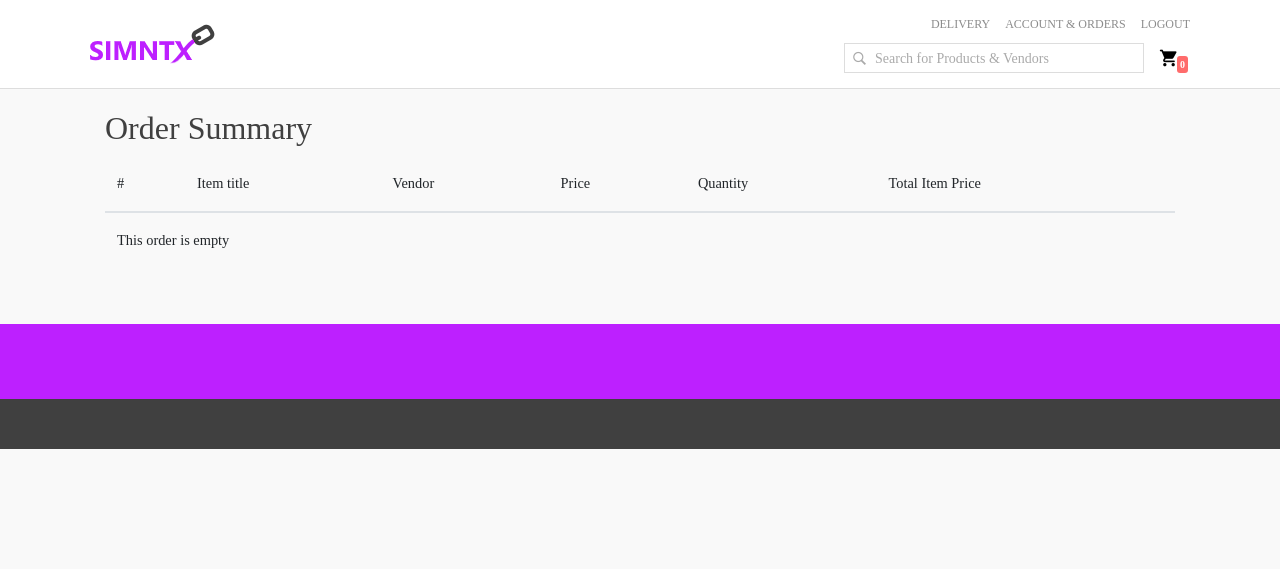
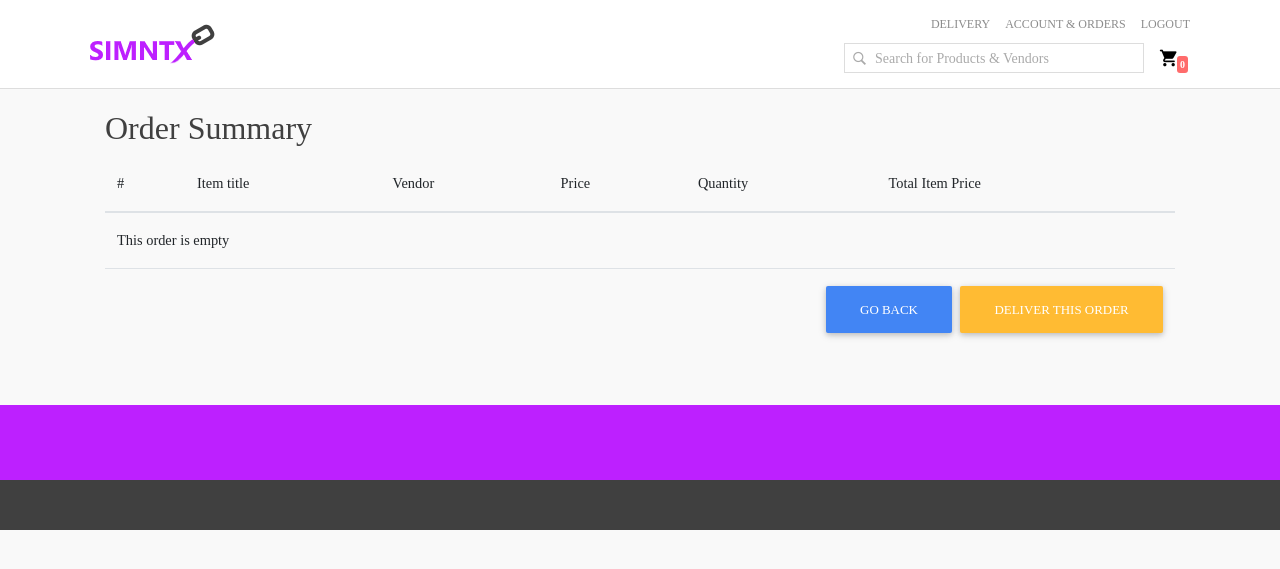
Before and after one commit to nfishel48/simntx, a Django app: template templates/driver_summary.html in a window 1280 px wide. Shown: the top 569 px of the page. Run offline with Django 3.2, Linux system fonts and the light colour scheme; the template is opened without the code that fills it, so the values that code supplies are empty; the visitor is signed in with stand-in values (Sample User, id 1); data comes from the database, SQL or seed files in the repository; some libraries are stand-ins or nearby versions; some web fonts are replaced.

Commit message:
added customer options too the orders screen

```diff
--- a/core/models.py
+++ b/core/models.py
@@ -175,6 +175,7 @@ class Order(models.Model):
 
 
 
+
 class Address(models.Model):
     user = models.ForeignKey(settings.AUTH_USER_MODEL, on_delete=models.CASCADE)
     street_address = models.CharField(max_length=100)
--- /dev/null
+++ b/templates/account/email/order_received.txt
@@ -0,0 +1 @@
+Your order was marked as delivered by the driver.
--- a/templates/driver_summary.html
+++ b/templates/driver_summary.html
@@ -1,5 +1,12 @@
 {% extends "base.html" %}
 {% load staticfiles %}
+{% block js %}
+<script>
+function goBack() {
+  window.history.back();
+}
+</script>
+{% endblock %}
 
 {% block title %}
 
@@ -63,15 +70,30 @@
             <td colspan="5"><b>Order Total</b></td>
             <td><b >${{ object.get_total }}</b></td>
         </tr>
+        {% endif %}
+
+        {% if request.user.is_staff %}
+        {% comment %} Driver sees this {% endcomment %}
         <tr>
-
             <td colspan="6">
             {% if object.driver.id == request.user.id %}
-            <a class='btn btn-warning float-right ml-2' type="submit" href="{% url 'core:set-received' object.get_ref_code %}">Mark Delivered</a>
+            <a class='btn btn-success float-right ml-2' type="submit" href="{% url 'core:set-received' object.get_ref_code %}">Mark Delivered</a>
             {% else %}
             <a class='btn btn-warning float-right ml-2' type="submit" href="{% url 'core:set-driver' object.get_ref_code %}">Deliver this order</a>
             {% endif %}
-            <a class='btn btn-primary float-right' href='/drivers'>Go back</a>
+            <a class='btn btn-primary float-right' onclick="goBack()">Go back</a>
+            </td>
+        </tr>
+
+        {% else %}
+        {% comment %}Customer sees this {% endcomment %}
+        <tr>
+            <td colspan="6">
+            {% if object.received %}
+            <a class='btn btn-warning float-right ml-2' type="submit" href="/request-refund">Request Refund</a>
+            <a class='btn btn-success float-right ml-2' type="submit" href="/tip">Tip your driver</a>
+            {% endif %}
+            <a class='btn btn-primary float-right' onclick="goBack()" >Go back</a>
             </td>
         </tr>
         {% endif %}
--- a/templates/scripts.html
+++ b/templates/scripts.html
@@ -9,6 +9,12 @@
 <script type="text/javascript" src="{% static 'js/mdb.min.js' %}"></script>
 <!-- Script for stripe -->
 <script src="https://js.stripe.com/v3/"></script>
+<!--Go back -->
+<script>
+function goBack() {
+  window.history.back();
+}
+</script>
 <!-- Initializations -->
 <script type="text/javascript">
   // Animations initialization
```
Also changed, not shown: templates/account/settings/orders.html (+9 -0 lines), 1 other file.
